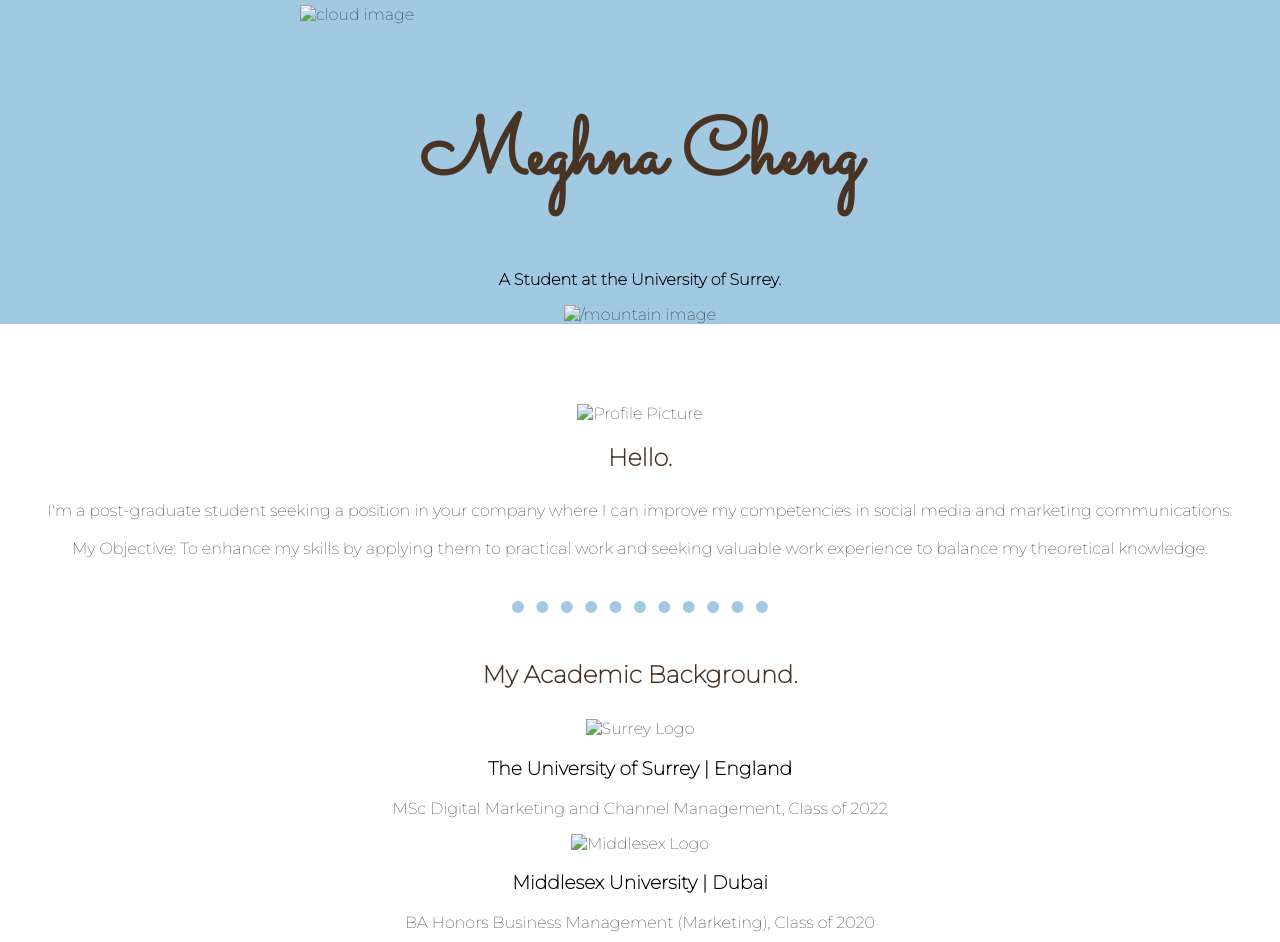
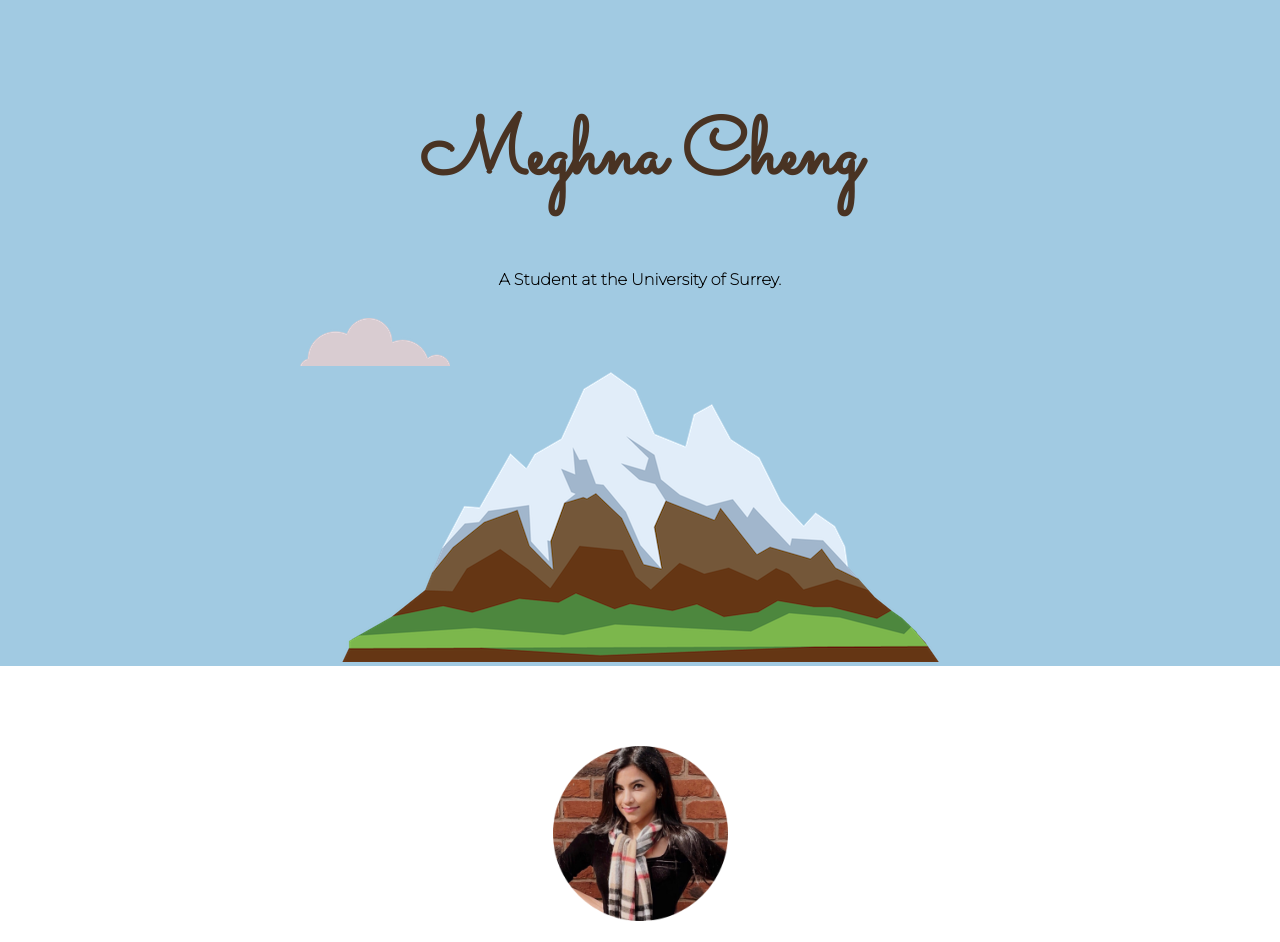
Before and after one commit to may-c/CSS, a plain HTML site: page index.html in a window 1280 px wide. Shown: the top 942 px of the page. Drawn offline with Linux system fonts and the light colour scheme.

Commit message:
Update index.html

```diff
--- a/index.html
+++ b/index.html
@@ -4,23 +4,23 @@
     <meta charset="utf-8">
     <title>May Cheng</title>
     <link rel="stylesheet" type="text/css" href="/css/styles.css">
-    <link rel="icon" href="/images/me.png">
+    <link rel="icon" href="me.png">
     <link rel="<link rel="preconnect" href="https://fonts.gstatic.com">
     <link href="https://fonts.googleapis.com/css2?family=Montserrat:wght@100&family=Sacramento&display=swap" rel="stylesheet">
   </head>
   <body>
 
   <div class="top-container"
-    <img class="top-cloud"src="/images/cloud.png" alt="cloud image">
+    <img class="top-cloud"src="cloud.png" alt="Cloud Image">
     <h1>Meghna Cheng</h1>
     <p> <b>A Student at the University of Surrey.</b></p>
-    <img class="bottom-cloud"src="/images/cloud.png" alt="cloud image">
-    <img src="/images/mountain.png" alt="/mountain image">
+    <img class="bottom-cloud"src="cloud.png" alt="Cloud Image">
+    <img src="mountain.png" alt="Mountain Image">
 </div>
 
 <div class="middle-container">
   <div class="profile">
-    <img src="/images/me.png" width="175" height="175" alt="Profile Picture">
+    <img src="me.png" width="175" height="175" alt="Profile Picture">
     <h2>Hello.</h2>
     <p>I'm a post-graduate student seeking a position in your company where I can improve my competencies in social media and marketing communications.
     <br> <br>My Objective: To enhance my skills by applying them to practical work and seeking valuable work experience to balance my theoretical knowledge.</p>
@@ -31,13 +31,13 @@
     <h2>My Academic Background.</h2>
 
     <div class="skill-row">
-      <img class="" src="/images/surr.png" width="300" height="175" alt="Surrey Logo">
+      <img class="" src="surr.png" width="300" height="175" alt="Surrey Logo">
       <h3>The University of Surrey | England</h3>
       <p>MSc Digital Marketing and Channel Management, Class of 2022</p>
     </div>
 
     <div class="skill-row">
-      <img class="" src="/images/mdx.png" width="310" height="170" alt="Middlesex Logo"> <br>
+      <img class="" src="mdx.png" width="310" height="170" alt="Middlesex Logo"> <br>
       <h3>Middlesex University | Dubai</h3>
       <p>BA Honors Business Management (Marketing), Class of 2020</p>
     </div>
```
